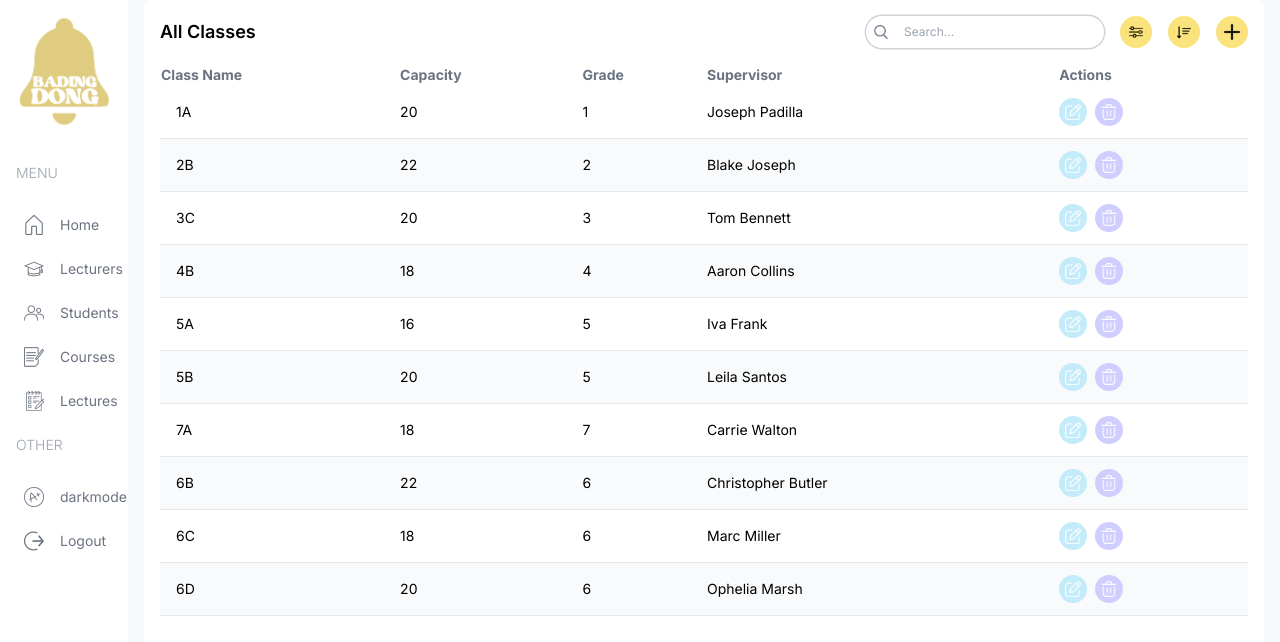
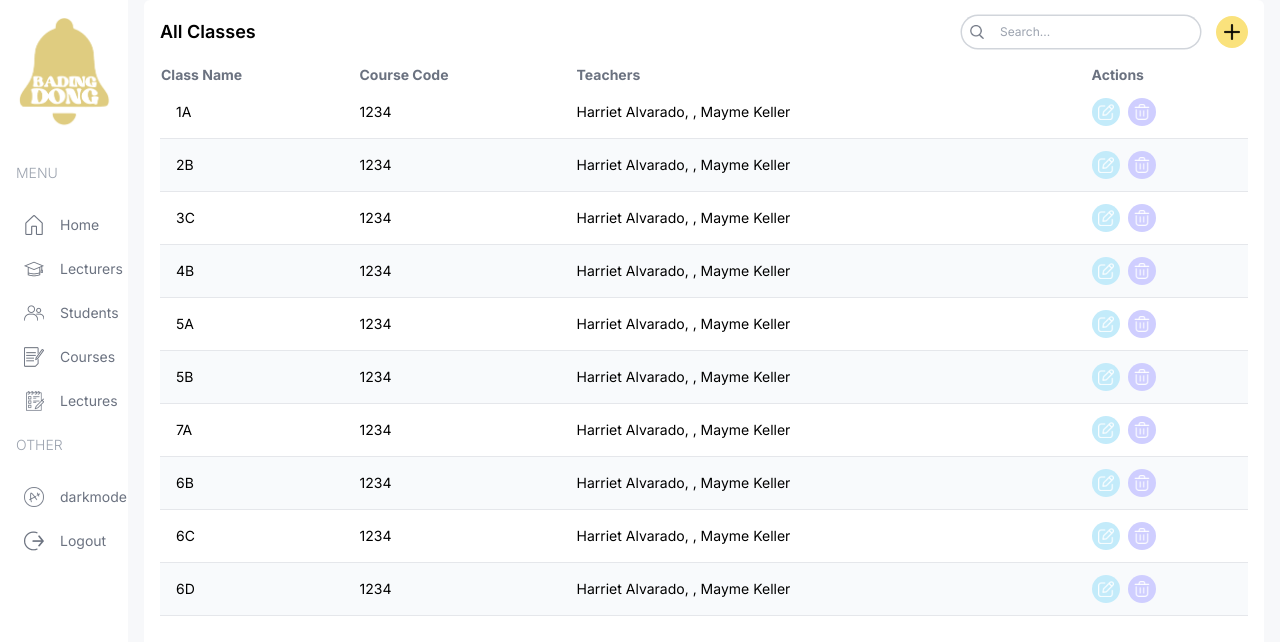
Before and after one commit to oferElz/BadingDong, a Next.js app: page /admin/courses in a window 1280 px wide. Shown: the top 642 px of the page. Built offline with nearby package versions, Linux system fonts and the light colour scheme.

Commit message:
wip courses page

```diff
--- a/src/app/(dashboard)/admin/courses/page.tsx
+++ b/src/app/(dashboard)/admin/courses/page.tsx
@@ -1,15 +1,15 @@
+"use client";
+import { useState } from "react";
 import FormModal from "@/components/FormModal";
 import Table from "@/components/Table";
 import TableSearch from "@/components/TableSearch";
 import { classesData, role } from "@/lib/data";
-import Image from "next/image";
 
 type Class = {
   id: number;
   name: string;
-  capacity: number;
-  grade: number;
-  supervisor: string;
+  code: number;
+  teachers: string[];
 };
 
 const columns = [
@@ -18,18 +18,13 @@ const columns = [
     accessor: "name",
   },
   {
-    header: "Capacity",
-    accessor: "capacity",
+    header: "Course Code",
+    accessor: "courseCode",
     className: "hidden md:table-cell",
   },
   {
-    header: "Grade",
-    accessor: "grade",
-    className: "hidden md:table-cell",
-  },
-  {
-    header: "Supervisor",
-    accessor: "supervisor",
+    header: "Teachers",
+    accessor: "teachers",
     className: "hidden md:table-cell",
   },
   {
@@ -39,15 +34,25 @@ const columns = [
 ];
 
 const ClassListPage = () => {
+  const [searchQuery, setSearchQuery] = useState("");
+
+  const filteredData = classesData.filter(
+    (item) =>
+      item.name.toLowerCase().includes(searchQuery.toLowerCase()) ||
+      item.teachers.some((teacher) =>
+        teacher.toLowerCase().includes(searchQuery.toLowerCase())
+      ) ||
+      item.code.toString().includes(searchQuery)
+  );
+
   const renderRow = (item: Class) => (
     <tr
       key={item.id}
       className="border-b border-gray-200 even:bg-slate-50 text-sm hover:bg-lamaPurpleLight"
     >
       <td className="flex items-center gap-4 p-4">{item.name}</td>
-      <td className="hidden md:table-cell">{item.capacity}</td>
-      <td className="hidden md:table-cell">{item.grade}</td>
-      <td className="hidden md:table-cell">{item.supervisor}</td>
+      <td className="hidden md:table-cell">{item?.code}</td>
+      <td className="hidden md:table-cell">{item.teachers.join(", ")}</td>
       <td>
         <div className="flex items-center gap-2">
           {role === "admin" && (
@@ -63,24 +68,16 @@ const ClassListPage = () => {
 
   return (
     <div className="bg-white p-4 rounded-md flex-1 m-4 mt-0">
-      {/* TOP */}
       <div className="flex items-center justify-between">
         <h1 className="hidden md:block text-lg font-semibold">All Classes</h1>
         <div className="flex flex-col md:flex-row items-center gap-4 w-full md:w-auto">
-          <TableSearch />
+          <TableSearch value={searchQuery} onChange={setSearchQuery} />
           <div className="flex items-center gap-4 self-end">
-            <button className="w-8 h-8 flex items-center justify-center rounded-full bg-lamaYellow">
-              <Image src="/filter.png" alt="" width={14} height={14} />
-            </button>
-            <button className="w-8 h-8 flex items-center justify-center rounded-full bg-lamaYellow">
-              <Image src="/sort.png" alt="" width={14} height={14} />
-            </button>
             {role === "admin" && <FormModal table="class" type="create" />}
           </div>
         </div>
       </div>
-      {/* LIST */}
-      <Table columns={columns} renderRow={renderRow} data={classesData} />
+      <Table columns={columns} renderRow={renderRow} data={filteredData} />
     </div>
   );
 };
--- a/src/components/TableSearch.tsx
+++ b/src/components/TableSearch.tsx
@@ -1,12 +1,19 @@
 import Image from "next/image";
 
-const TableSearch = () => {
+type TableSearchProps = {
+  value: string;
+  onChange: (value: string) => void;
+};
+
+const TableSearch = ({ value, onChange }: TableSearchProps) => {
   return (
     <div className="w-full md:w-auto flex items-center gap-2 text-xs rounded-full ring-[1.5px] ring-gray-300 px-2">
       <Image src="/search.png" alt="" width={14} height={14} />
       <input
         type="text"
         placeholder="Search..."
+        value={value}
+        onChange={(e) => onChange(e.target.value)}
         className="w-[200px] p-2 bg-transparent outline-none"
       />
     </div>
--- a/src/lib/data.ts
+++ b/src/lib/data.ts
@@ -388,72 +388,62 @@ export const classesData = [
   {
     id: 1,
     name: "1A",
-    capacity: 20,
-    grade: 1,
-    supervisor: "Joseph Padilla",
+    code: 1234,
+    teachers: ["Harriet Alvarado", ", Mayme Keller"],
   },
   {
     id: 2,
     name: "2B",
-    capacity: 22,
-    grade: 2,
-    supervisor: "Blake Joseph",
+    code: 1234,
+    teachers: ["Harriet Alvarado", ", Mayme Keller"],
   },
   {
     id: 3,
     name: "3C",
-    capacity: 20,
-    grade: 3,
-    supervisor: "Tom Bennett",
+    code: 1234,
+    teachers: ["Harriet Alvarado", ", Mayme Keller"],
   },
   {
     id: 4,
     name: "4B",
-    capacity: 18,
-    grade: 4,
-    supervisor: "Aaron Collins",
+    code: 1234,
+    teachers: ["Harriet Alvarado", ", Mayme Keller"],
   },
   {
     id: 5,
     name: "5A",
-    capacity: 16,
-    grade: 5,
-    supervisor: "Iva Frank",
+    code: 1234,
+    teachers: ["Harriet Alvarado", ", Mayme Keller"],
   },
   {
     id: 5,
     name: "5B",
-    capacity: 20,
-    grade: 5,
-    supervisor: "Leila Santos",
+    code: 1234,
+    teachers: ["Harriet Alvarado", ", Mayme Keller"],
   },
   {
     id: 7,
     name: "7A",
-    capacity: 18,
-    grade: 7,
-    supervisor: "Carrie Walton",
+    code: 1234,
+    teachers: ["Harriet Alvarado", ", Mayme Keller"],
   },
   {
     id: 8,
     name: "6B",
-    capacity: 22,
-    grade: 6,
-    supervisor: "Christopher Butler",
+    code: 1234,
+    teachers: ["Harriet Alvarado", ", Mayme Keller"],
   },
   {
     id: 9,
     name: "6C",
-    capacity: 18,
-    grade: 6,
-    supervisor: "Marc Miller",
+    code: 1234,
+    teachers: ["Harriet Alvarado", ", Mayme Keller"],
   },
   {
     id: 10,
     name: "6D",
-    capacity: 20,
-    grade: 6,
-    supervisor: "Ophelia Marsh",
+    code: 1234,
+    teachers: ["Harriet Alvarado", ", Mayme Keller"],
   },
 ];
 
```
